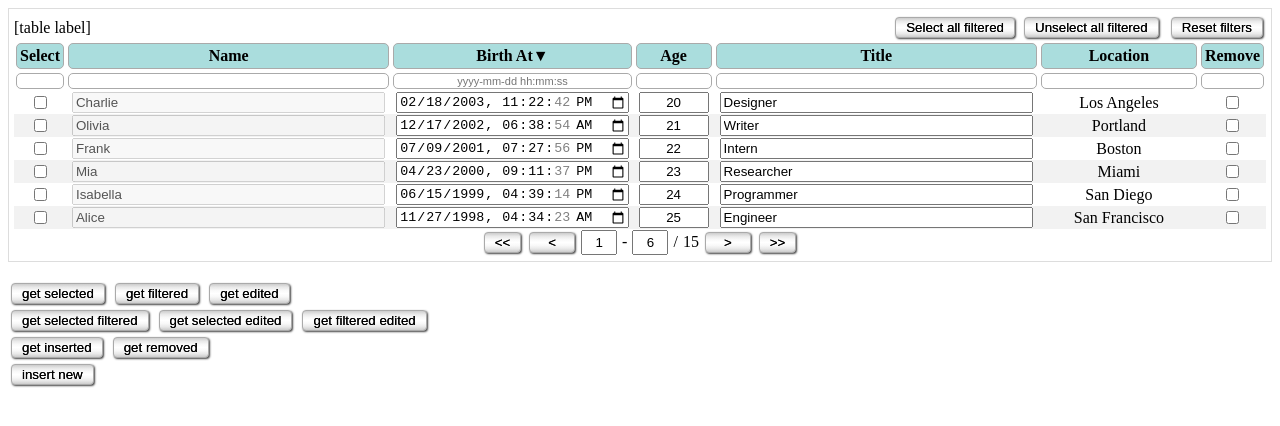
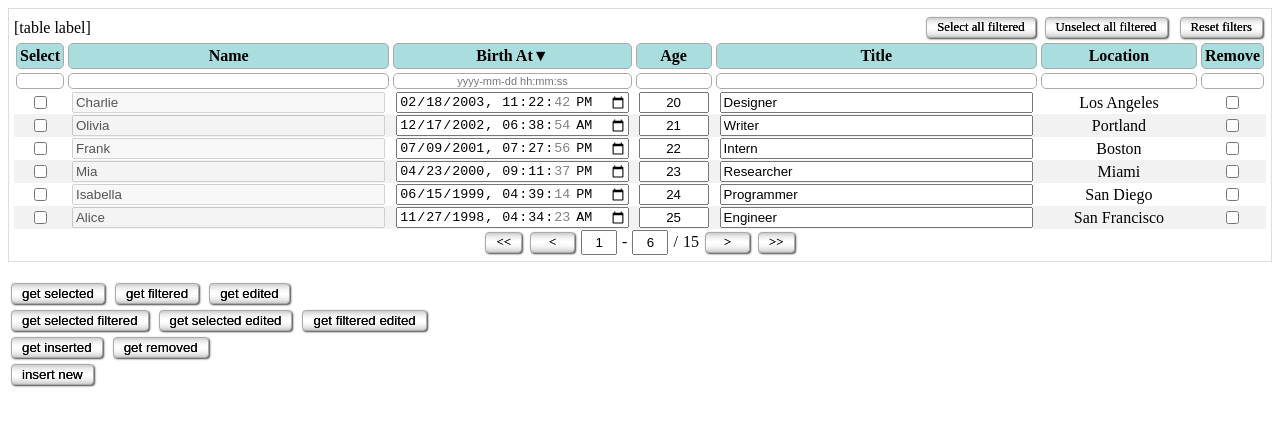
Before and after one commit to ahwahha/JsUtil, a plain HTML site: page static/JsonTableExample-static.html in a window 1280 px wide. Drawn offline with Linux system fonts and the light colour scheme.

Commit message:
Add files via upload

```diff
--- a/static/JsonTableExample-static.html
+++ b/static/JsonTableExample-static.html
@@ -10,6 +10,10 @@
 
 		#container table {
 			border-collapse: collapse;
+		}
+
+		.jsonTable.button {
+			font-size: 80%;
 		}
 
 		.button {
--- a/static/util-static.js
+++ b/static/util-static.js
@@ -28,6 +28,7 @@ function JsonTable(c = null) {
         end: 10,
         defaultEnd: 10,
         maxRows: 100,
+        tableClass: 'jsonTable',
         buttonClass: 'button',
         multiSelect: true,
         actionsGroupStyle: {},
@@ -651,17 +652,17 @@ function JsonTable(c = null) {
                         .appendContent(
                             Util.newElement('div', { style: Util.toStyleString({ 'display': 'flex', 'flex-flow': 'row wrap', 'justify-content': 'flex-start', 'align-items': 'center', 'column-gap': '3px' }) })
                                 .appendContent(
-                                    Util.newElement('button', { class: tableSettings['buttonClass'] })
+                                    Util.newElement('span', { class: tableSettings['tableClass'] + ' ' + tableSettings['buttonClass'] })
                                         .addEventListeners('click', (event) => { setAllFilteredSelected(true); refreshTable(); })
                                         .appendContent(tableSettings.selectAllFiltered)
                                 )
                                 .appendContent(
-                                    Util.newElement('button', { class: tableSettings['buttonClass'] })
+                                    Util.newElement('span', { class: tableSettings['tableClass'] + ' ' + tableSettings['buttonClass'] })
                                         .addEventListeners('click', (event) => { setAllFilteredSelected(false); refreshTable(); })
                                         .appendContent(tableSettings.unselectAllFiltered)
                                 )
                                 .appendContentIf(
-                                    Util.newElement('button', { class: tableSettings['buttonClass'] })
+                                    Util.newElement('span', { class: tableSettings['tableClass'] + ' ' + tableSettings['buttonClass'] })
                                         .addEventListeners('click', (event) => { setAllEditedSelected(true); refreshTable(); })
                                         .appendContent(tableSettings.selectAllEdited)
                                     , edited
@@ -679,7 +680,7 @@ function JsonTable(c = null) {
         let output = null;
         if (tableSettings != null) {
             try {
-                output = Util.newElement('button', { class: tableSettings['buttonClass'] })
+                output = Util.newElement('span', { class: tableSettings['tableClass'] + ' ' + tableSettings['buttonClass'] })
                     .addEventListeners('click', (event) => { resetFilters(); filterRows(); resetPageNumbers(); refreshTable(); })
                     .appendContent(tableSettings.resetFilters);
             } catch (err) {
@@ -703,12 +704,12 @@ function JsonTable(c = null) {
                     .appendContentIf(
                         Util.newElement('div', { style: Util.toStyleString({ 'display': 'flex', 'flex-flow': 'row wrap', 'justify-content': 'flex-start', 'align-items': 'center', 'column-gap': '3px' }) })
                             .appendContent(
-                                Util.newElement('button', { class: tableSettings['buttonClass'] })
+                                Util.newElement('span', { class: tableSettings['tableClass'] + ' ' + tableSettings['buttonClass'] })
                                     .addEventListeners('click', (event) => { resetData(); refreshTable(); })
                                     .appendContent(tableSettings.resetData)
                             )
                             .appendContent(
-                                Util.newElement('button', { class: tableSettings['buttonClass'] })
+                                Util.newElement('span', { class: tableSettings['tableClass'] + ' ' + tableSettings['buttonClass'] })
                                     .addEventListeners('click', (event) => { resetSelectedData(); refreshTable(); })
                                     .appendContent(tableSettings.resetSelectedData)
                             )
@@ -732,13 +733,13 @@ function JsonTable(c = null) {
                                 Util.newElement('div', null)
                                     //toBeginingButton
                                     .appendContent(
-                                        Util.newElement('button', { class: tableSettings['buttonClass'] })
+                                        Util.newElement('span', { class: tableSettings['tableClass'] + ' ' + tableSettings['buttonClass'] })
                                             .addEventListeners('click', (event) => { toBegining(); refreshTable(); })
                                             .appendContent(tableSettings['toBegining'])
                                     )
                                     //previousButton
                                     .appendContent(
-                                        Util.newElement('button', { class: tableSettings['buttonClass'], style: 'margin-left:5px;' })
+                                        Util.newElement('span', { class: tableSettings['tableClass'] + ' ' + tableSettings['buttonClass'], style: 'margin-left:5px;' })
                                             .addEventListeners('click', (event) => { priviousPage(); refreshTable(); })
                                             .appendContent(tableSettings['previousPage'])
                                     )
@@ -783,13 +784,14 @@ function JsonTable(c = null) {
                                 Util.newElement('div', null)
                                     //toBeginingButton
                                     .appendContent(
-                                        Util.newElement('button', { class: tableSettings['buttonClass'] })
+                                        Util.newElement('span', { class: tableSettings['tableClass'] + ' ' + tableSettings['buttonClass'] })
                                             .addEventListeners('click', (event) => { nextPage(); refreshTable(); })
                                             .appendContent(tableSettings['nextPage'])
                                     )
                                     //previousButton
                                     .appendContent(
-                                        Util.newElement('button', { class: tableSettings['buttonClass'], style: 'margin-left:5px;' })
+                                        Util.newElement('span', { class: tableSettings['tableClass'] + ' ' + tableSettings['buttonClass'], style: 'margin-left:5px;' })
+                                            .preventDefault('click')
                                             .addEventListeners('click', (event) => { toEnding(); refreshTable(); })
                                             .appendContent(tableSettings['toEnding'])
                                     )
@@ -976,7 +978,7 @@ function JsonTable(c = null) {
                                     .appendContent(
                                         Util.newElement('div', {
                                             style: Util.toStyleString(headerStyle),
-                                            class: 'sort-header ' + (tableSettings['sortedBy'] === col['data'] ? 'sorting' : '')
+                                            class: tableSettings['tableClass'] + ' ' + 'sort-header ' + (tableSettings['sortedBy'] === col['data'] ? 'sorting' : '')
                                         })
                                             .addEventListeners('click', () => {
                                                 setSorting(col['data'], (tableSettings['sortedBy'] === col['data'] ? !tableSettings['ascending'] : tableSettings['ascending']))
@@ -1562,3 +1564,8 @@ HTMLElement.prototype.appendFileGroup = function (name, attributes, initial, max
 
     return this;
 };
+
+HTMLElement.prototype.preventDefault = function (eventType) {
+    this.addEventListener(eventType, function (event) { event.preventDefault(); });
+    return this;
+}
```
